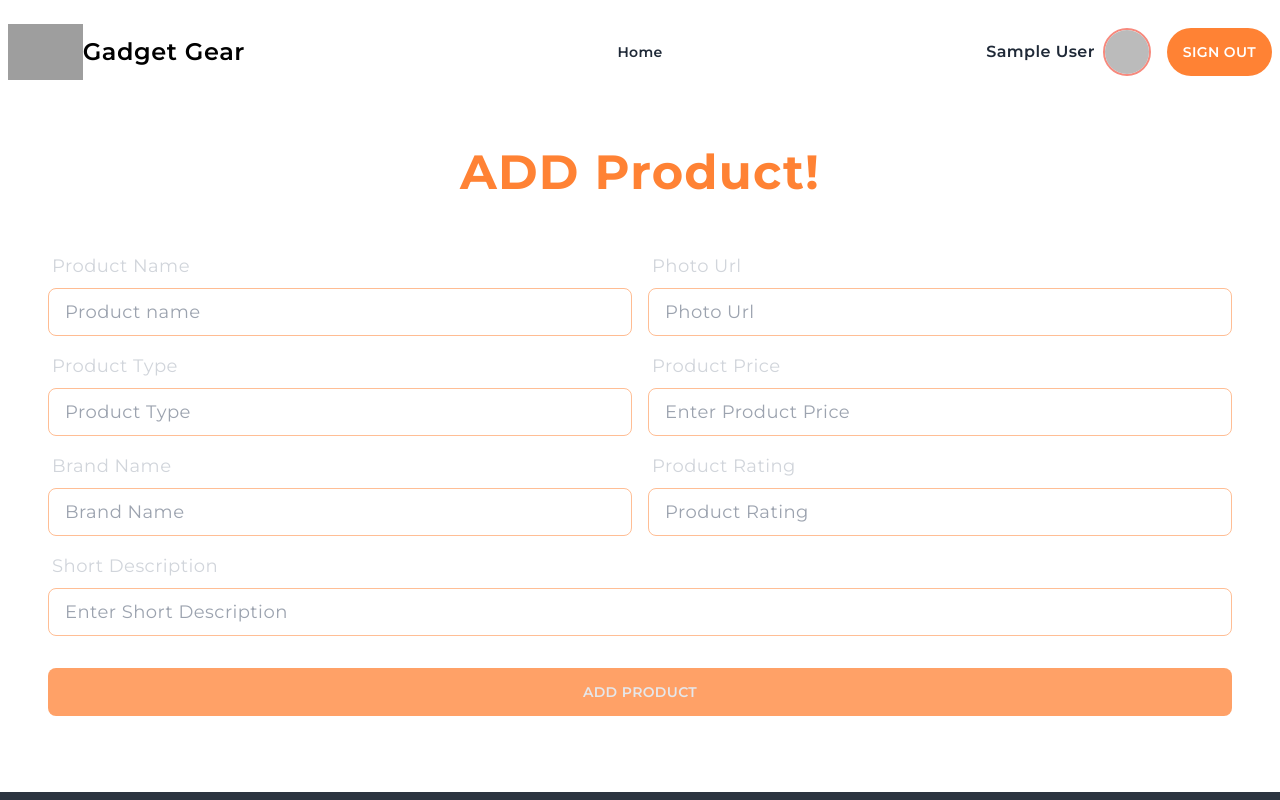
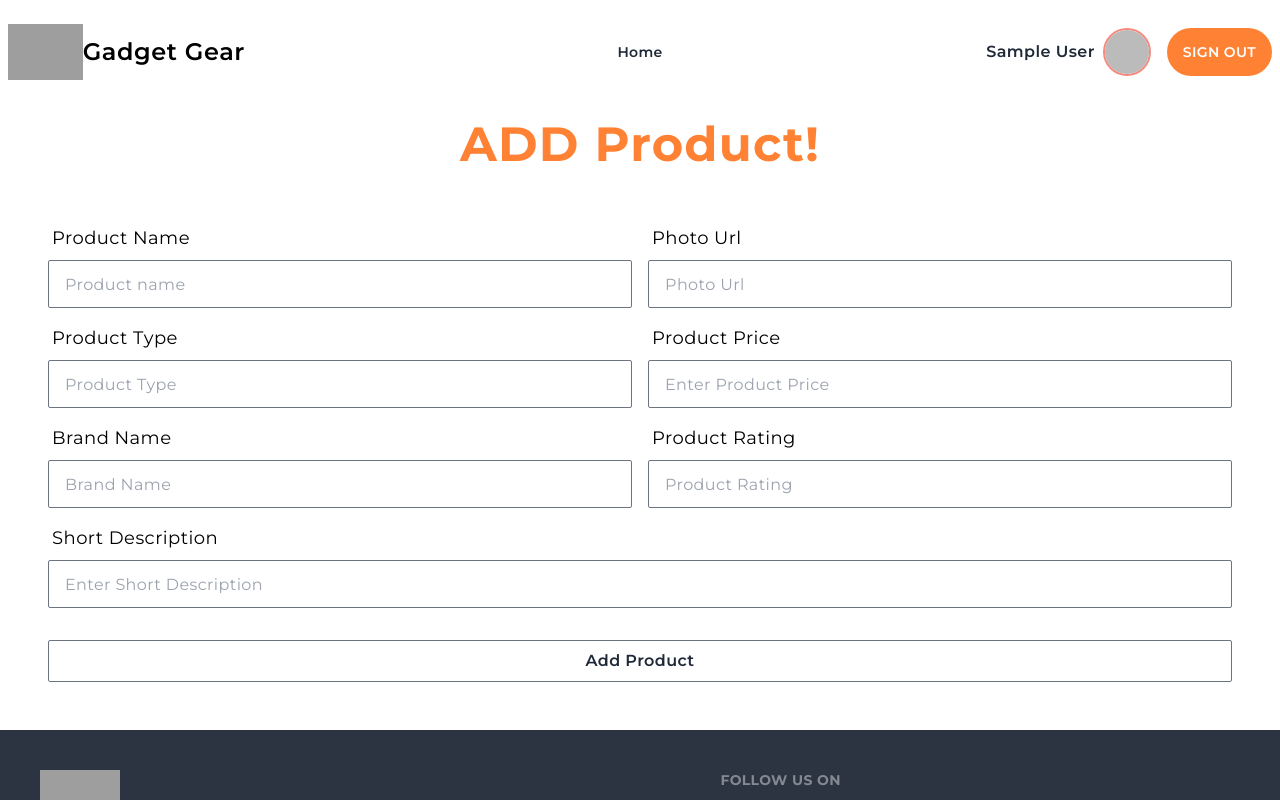
Before and after one commit to arafat-sabbir/Gadget-Gear, a React (Vite) app: page /addProduct in a window 1280 px wide. Shown: the top 800 px of the page. Built offline with nearby package versions, Linux system fonts and the light colour scheme; no server answers; sample sign-in values are in the browser's storage; grey boxes are pictures that could not be loaded.

Commit message:
Changed the add product layout for better visibility

```diff
--- a/src/Components/Support/Support.jsx
+++ b/src/Components/Support/Support.jsx
@@ -12,7 +12,7 @@ const Support = () => {
         ALWAYS ON YOUR SIDE WHEN YOU NEED HELP
       </h3>
       <div className="lg:flex lg:gap-40 justify-center">
-        <div className="flex lg:w-4/12 mb-4 bg-[#d1ecfd9d] lg:mb-0 h-[300px] shadow-[0_0_70px_#00000028]  hover:shadow-[#FF7E38C6] rounded-2xl duration-300">
+        <div className="flex lg:w-4/12 mb-4 bg-[#d1ecfd9d] px-10 lg:mb-0 h-[300px] hover:shadow-[0_0_70px_]   rounded-sm duration-300">
           <div className="flex items-center gap-4">
             <img
               src="https://i.ibb.co/DMVbtbz/phone-icn.png"
@@ -27,7 +27,7 @@ const Support = () => {
             </div>
           </div>
         </div>
-        <div className="flex bg-[#DFE7FD] lg:w-4/12 h-[300px] shadow-[0_0_70px_#00000028]  hover:shadow-[#FF7E38C6] rounded-2xl duration-300 ">
+        <div className="flex bg-[#DFE7FD] lg:w-4/12 h-[300px] px-10 hover:shadow-[0_0_70px_]   rounded-sm duration-300 ">
           <div className="flex items-center gap-4">
             <img
               src="https://i.ibb.co/0ccvVwz/chat-icn.png"
--- a/src/Pages/AddProduct/Addproduct.jsx
+++ b/src/Pages/AddProduct/Addproduct.jsx
@@ -1,22 +1,10 @@
-import toast, { Toaster } from "react-hot-toast";
-import Navbar from "../../Components/Navbar/Navbar";
 import { useContext } from "react";
 import { Context } from "../../Components/AuthProvider/AuthProvider";
+import toast from "react-hot-toast";
+import axios from "axios";
 
 const AddProduct = () => {
   const { user } = useContext(Context);
-  const notify = () =>
-    toast.success("successfully Added Product", {
-      style: {
-        border: "1px solid #FF8F49",
-        padding: "16px",
-        color: "#FF8F49",
-      },
-      iconTheme: {
-        primary: "#FF8F49",
-        secondary: "#FFFAEE",
-      },
-    });
 
   const handleAddProduct = (e) => {
     console.log(user);
@@ -28,40 +16,32 @@ const AddProduct = () => {
     const brand = form.brand.value;
     const description = form.description.value;
     const rating = form.rating.value;
-    const photourl = form.photourl.value;
-    const Productinfo = {
+    const PhotoUrl = form.photourl.value;
+    const ProductInfo = {
       name,
       type,
       price,
       brandName: brand,
       description,
       rating,
-      image: photourl,
+      image: PhotoUrl,
     };
-    console.log(Productinfo);
+    console.log(ProductInfo);
     // add to backend
-    fetch("https://gadgetgear-server.vercel.app/product", {
-      method: "POST",
-      headers: {
-        "content-type": "application/json",
-      },
-      body: JSON.stringify(Productinfo),
-    })
-      .then((res) => res.json())
+    axios.post("/https://gadgetgear-server.vercel.app/product",ProductInfo)
       .then((data) => {
-        console.log(data);
-        if (data.acknowledged) {
-          notify();
+        if (data.data.acknowledged) {
+          toast.success("Product Added Successfully")
         }
       });
   };
 
   return (
     <>
-      <div className="hero h-[86vh]  bg-transparent ">
+      <div className="hero min-h-[calc(100vh-309px)]   ">
         <div className="hero-content flex-col  w-full">
           <div className="text-center">
-            <h1 className=" text-[#FF8234] text-5xl font-bold">ADD Product!</h1>
+            <h1 className=" text-[#FF8234] text-5xl font-bold tracking-widest mt-6 lg:mt-0">ADD Product!</h1>
           </div>
           <div className="card flex-shrink-0 w-full -2xl bg-transparent backdrop-blur-lg rounded-lg ">
             <form onSubmit={handleAddProduct} className="card-body">
@@ -69,7 +49,7 @@ const AddProduct = () => {
               <div className="md:flex gap-4">
                 <div className="form-control md:w-1/2">
                   <label className="label">
-                    <span className="label-text text-lg lg:text-gray-300">
+                    <span className="label-text text-lg lg:text-black">
                       Product Name
                     </span>
                   </label>
@@ -77,13 +57,13 @@ const AddProduct = () => {
                     type="text"
                     name="name"
                     placeholder="Product name"
-                    className="input lg:text-gray-300 bg-transparent border border-[#ff823488]  text-lg"
+                    className="input rounded-sm bg-transparent text-black border border-gray-500 focus:ring-0 focus:outline-none focus:border-main"
                     required
                   />
                 </div>
                 <div className="form-control md:w-1/2">
                   <label className="label">
-                    <span className="label-text text-lg lg:text-gray-300">
+                    <span className="label-text text-lg lg:text-black">
                       Photo Url
                     </span>
                   </label>
@@ -91,7 +71,7 @@ const AddProduct = () => {
                     type="text"
                     name="photourl"
                     placeholder="Photo Url"
-                    className="input lg:text-gray-300 bg-transparent border border-[#ff823485] text-lg"
+                    className="input rounded-sm bg-transparent text-black border border-gray-500 focus:ring-0 focus:outline-none focus:border-main"
                     required
                   />
                 </div>
@@ -100,7 +80,7 @@ const AddProduct = () => {
               <div className="md:flex gap-4">
                 <div className="form-control w-full">
                   <label className="label">
-                    <span className="label-text text-lg lg:text-gray-300">
+                    <span className="label-text text-lg lg:text-black">
                       Product Type
                     </span>
                   </label>
@@ -108,13 +88,13 @@ const AddProduct = () => {
                     type="text"
                     name="type"
                     placeholder="Product Type"
-                    className="input lg:text-gray-300 bg-transparent border border-[#ff823485] text-lg"
+                    className="input rounded-sm bg-transparent text-black border border-gray-500 focus:ring-0 focus:outline-none focus:border-main"
                     required
                   />
                 </div>
                 <div className="form-control w-full">
                   <label className="label">
-                    <span className="label-text text-lg lg:text-gray-300">
+                    <span className="label-text text-lg lg:text-black">
                       Product Price
                     </span>
                   </label>
@@ -122,7 +102,7 @@ const AddProduct = () => {
                     type="text"
                     name="price"
                     placeholder="Enter Product Price"
-                    className="input lg:text-gray-300 bg-transparent border border-[#ff823485] text-lg"
+                    className="input rounded-sm bg-transparent text-black border border-gray-500 focus:ring-0 focus:outline-none focus:border-main"
                     required
                   />
                 </div>
@@ -131,7 +111,7 @@ const AddProduct = () => {
               <div className="md:flex gap-4">
                 <div className="form-control md:w-1/2">
                   <label className="label">
-                    <span className="label-text text-lg lg:text-gray-300">
+                    <span className="label-text text-lg lg:text-black">
                       Brand Name
                     </span>
                   </label>
@@ -139,13 +119,13 @@ const AddProduct = () => {
                     type="text"
                     name="brand"
                     placeholder="Brand Name"
-                    className="input lg:text-gray-300 bg-transparent border border-[#ff823485] text-lg"
+                    className="input rounded-sm bg-transparent text-black border border-gray-500 focus:ring-0 focus:outline-none focus:border-main"
                     required
                   />
                 </div>
                 <div className="form-control md:w-1/2">
                   <label className="label">
-                    <span className="label-text text-lg lg:text-gray-300">
+                    <span className="label-text text-lg lg:text-black">
                       Product Rating
                     </span>
                   </label>
@@ -153,14 +133,14 @@ const AddProduct = () => {
                     type="text"
                     name="rating"
                     placeholder="Product Rating"
-                    className="input lg:text-gray-300 bg-transparent border border-[#ff823485] text-lg"
+                    className="input rounded-sm bg-transparent text-black border border-gray-500 focus:ring-0 focus:outline-none focus:border-main"
                     required
                   />
                 </div>
               </div>
               <div className="form-control">
                 <label className="label">
-                  <span className="label-text text-lg lg:text-gray-300">
+                  <span className="label-text text-lg lg:text-black">
                     Short Description
                   </span>
                 </label>
@@ -168,7 +148,7 @@ const AddProduct = () => {
                   type="text"
                   name="description"
                   placeholder="Enter Short Description"
-                  className="input bg-transparent lg:text-gray-300 border border-[#ff823485] text-lg"
+                  className="input rounded-sm bg-transparent text-black border border-gray-500 focus:ring-0 focus:outline-none focus:border-main"
                   required
                 />
               </div>
@@ -177,7 +157,7 @@ const AddProduct = () => {
                 <input
                   type="submit"
                   value="Add Product"
-                  className="btn text-gray-200 border-none hover:bg-[#ff8234b4] bg-[#ff8234be]"
+                  className="border font-semibold  py-2 rounded-sm border-gray-500"
                 />
               </div>
             </form>
--- a/src/Pages/SignIn/SignIn.jsx
+++ b/src/Pages/SignIn/SignIn.jsx
@@ -103,7 +103,7 @@ const SignIn = () => {
               <div className="my-1 text-red-400 font-medium">
                 {error && <p>Error : {error}</p>}
                 <p className="my-4 text-black">
-                  Do not have a account ? :{" "}
+                  Do not have a account ? {" "}
                   <Link to={"/signUp"} className=" font-bold text-[#FF8234]">
                     Sign Up
                   </Link>
--- a/src/Pages/SignUp/SignUp.jsx
+++ b/src/Pages/SignUp/SignUp.jsx
@@ -153,7 +153,7 @@ const SignUp = () => {
             </form>
             <div>
               <p className="my-4  text-black font-medium">
-                Do not have a account ? please :{" "}
+                Do not have a account ?  {" "}
                 <Link to={"/signIn"} className=" font-bold text-main">
                   Sign In
                 </Link>
--- a/src/Utility/GoogleSignIn/GoogleSignIn.jsx
+++ b/src/Utility/GoogleSignIn/GoogleSignIn.jsx
@@ -18,7 +18,7 @@ const GoogleSignIn = () => {
           userName: res.user.displayName,
           userRole: "user",
         };
-        axios.post("http://localhost:5001/createUser", userData)
+        axios.post("https://gadgetgear-server.vercel.app/createUser", userData)
         .then(res=>{
           console.log(res.data);
         })
--- a/src/Utility/Hooks/userUserInfo/useUserinfo.jsx
+++ b/src/Utility/Hooks/userUserInfo/useUserinfo.jsx
@@ -13,7 +13,7 @@ const useUserinfo = () => {
     queryKey: ["useInfo", user],
     queryFn: async () => {
       const response = await axios.get(
-        `http://localhost:5001/getUser?userEmail=${user.email}`
+        `https://gadgetgear-server.vercel.app/getUser?userEmail=${user.email}`
       );
       return response.data;
     },
```
Also changed, not shown: src/Components/WhyUS/Whyus.jsx (+2 -10 lines), src/Pages/DetailProduct/DetailProduct.jsx (+25 -11 lines), src/Pages/ProductDetail/ProductDetail.jsx (+16 -16 lines).
